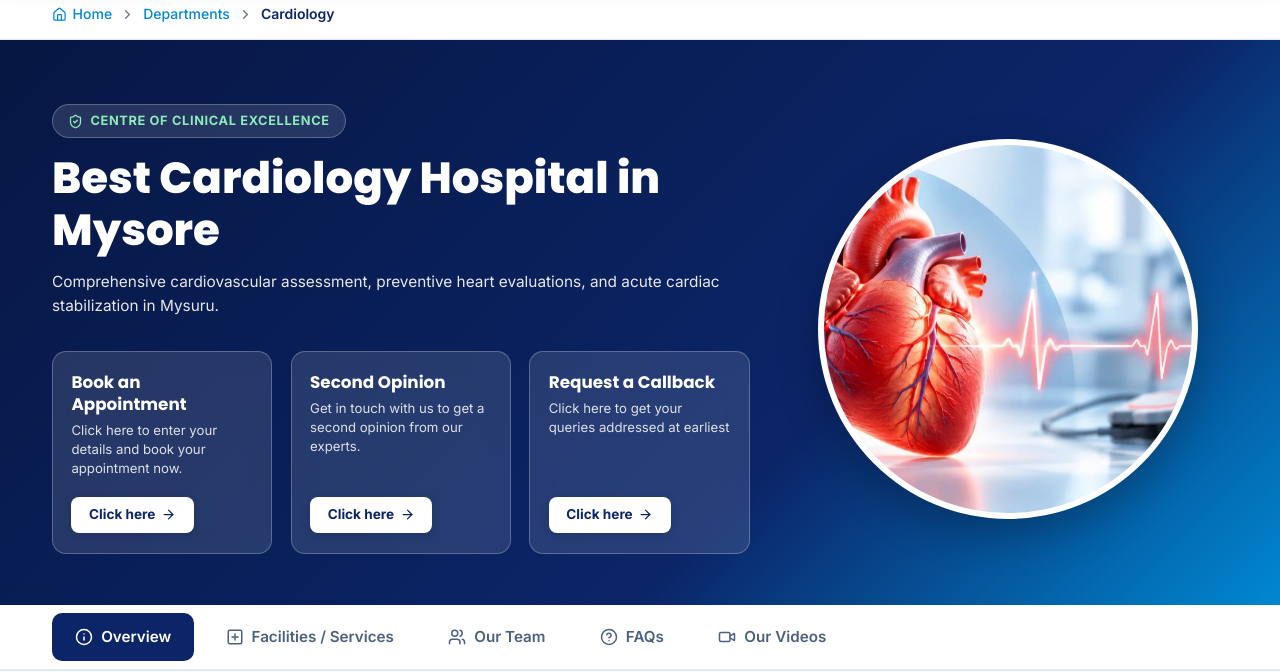
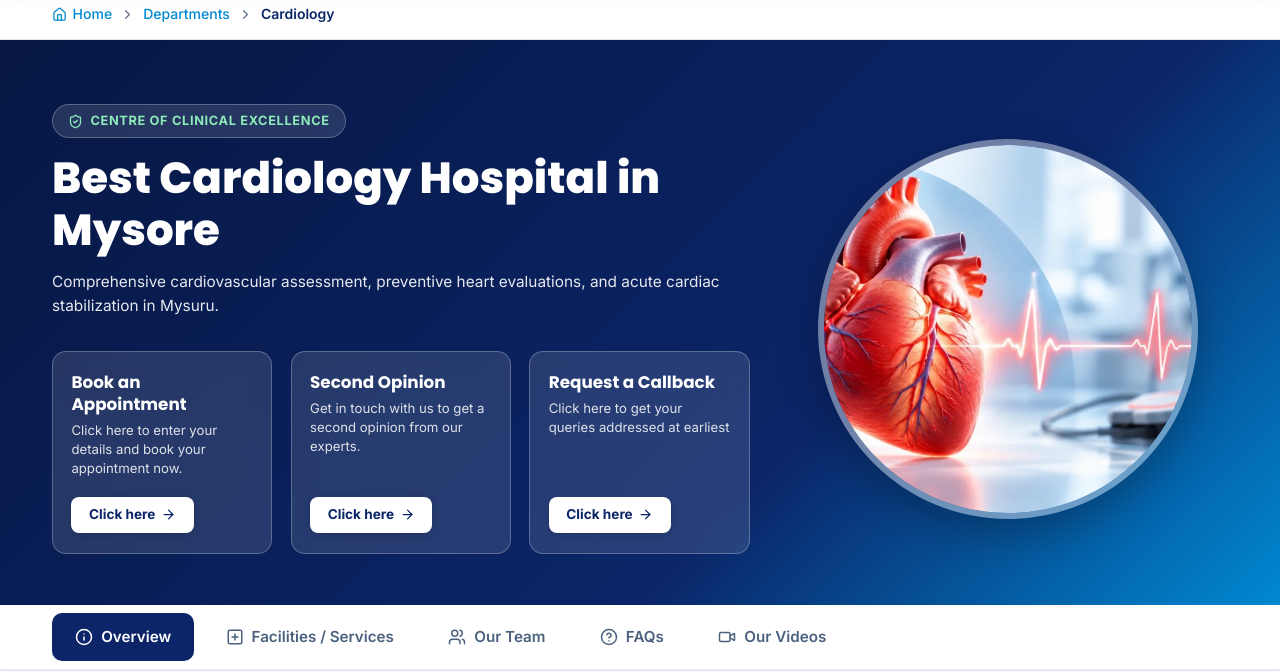
Before and after one commit to sanika-droid/sulaksha, a plain HTML site: page department-details.html in a window 1280 px wide. Shown: the part 128-800 px from the top of the page. Drawn offline with nearby package versions, Linux system fonts and the light colour scheme.

```diff
--- a/department-details.html
+++ b/department-details.html
@@ -223,8 +223,8 @@
       width: clamp(280px, 30vw, 380px);
       height: clamp(280px, 30vw, 380px);
       border-radius: 50%;
-      background: #FFFFFF;
-      border: 6px solid rgba(255, 255, 255, 0.45);
+      background: radial-gradient(circle, rgba(0, 136, 209, 0.35) 0%, rgba(255, 255, 255, 0.1) 70%);
+      border: 6px solid rgba(255, 255, 255, 0.35);
       box-shadow: 0 16px 40px rgba(0, 0, 0, 0.25);
       overflow: hidden;
       display: flex;
```
Also changed, not shown: assets/ent-care-otorhinolaryngology.png.
